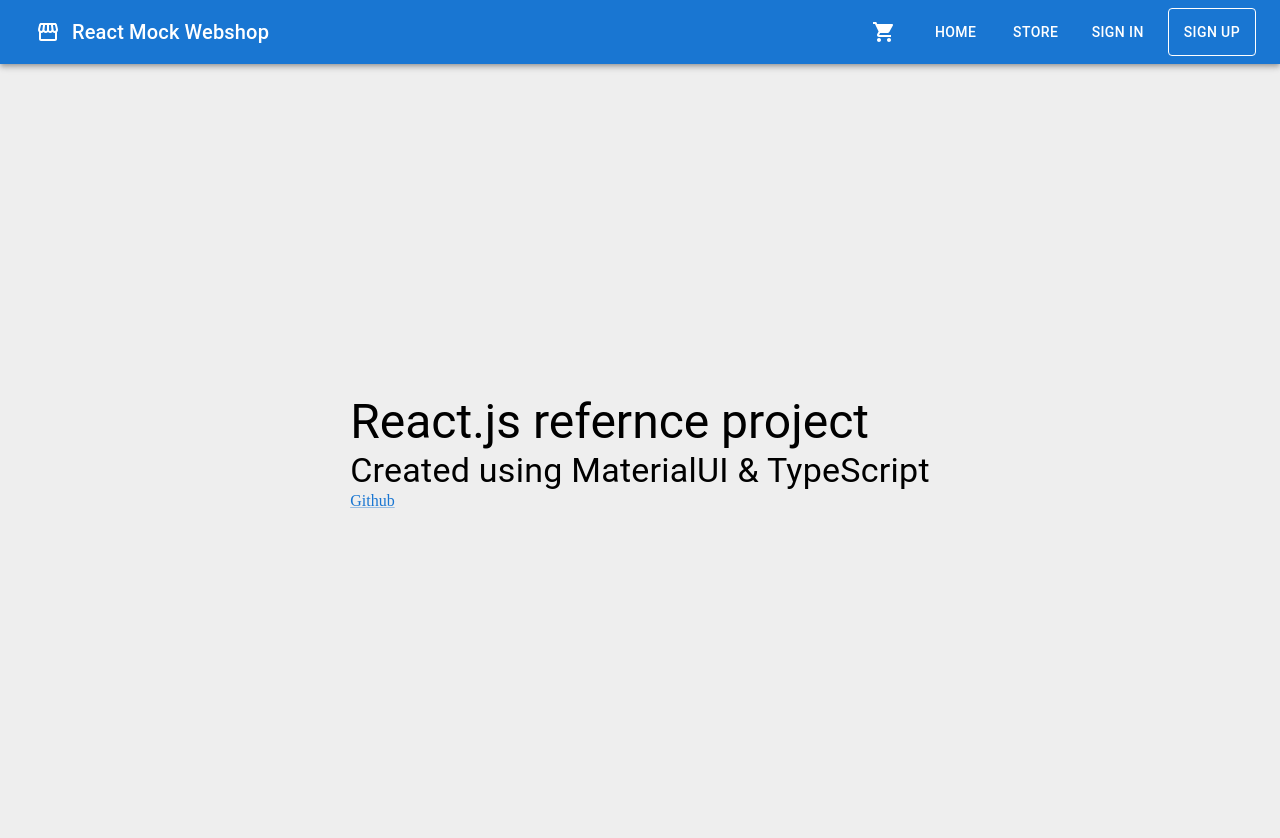
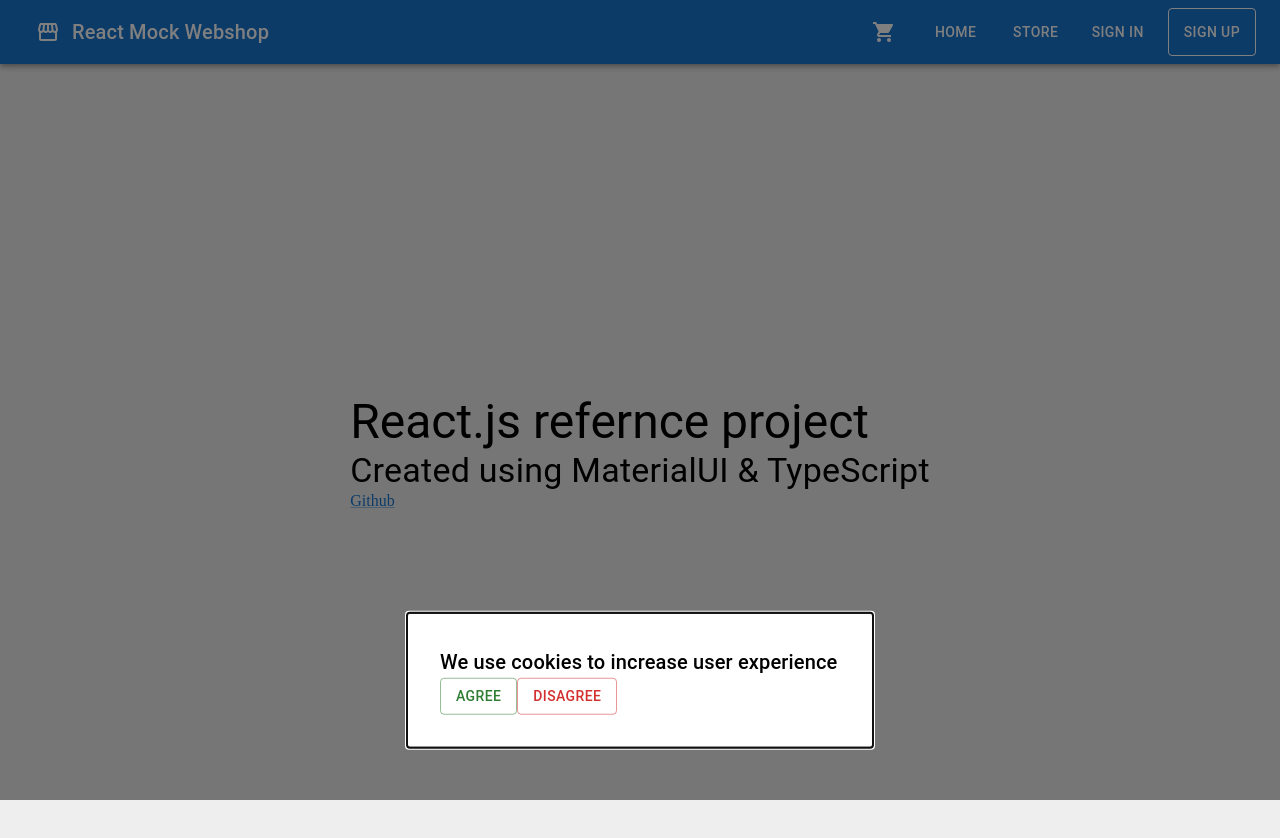
Before and after one commit to ja8mpi/react-mock-webshop, a React (Create React App) app: page / in a window 1280 px wide. Built offline with nearby package versions, Linux system fonts and the light colour scheme; data requests are answered from the project's data file.

Commit message:
Cookie consent works

```diff
--- a/mock/db.json
+++ b/mock/db.json
@@ -124,6 +124,40 @@
         }
       ],
       "price": "377.64"
+    },
+    {
+      "id": "d0965daa-f1cf-49a6-8ac1-375a8d65df93",
+      "userId": 2,
+      "items": [
+        {
+          "id": 2,
+          "quantity": 5
+        },
+        {
+          "id": 1,
+          "quantity": 4
+        }
+      ],
+      "price": "225.85"
+    },
+    {
+      "id": "ff03df72-4556-45fa-9a61-0b1fc06df217",
+      "userId": 1,
+      "items": [
+        {
+          "id": 2,
+          "quantity": 5
+        },
+        {
+          "id": 3,
+          "quantity": 4
+        },
+        {
+          "id": 4,
+          "quantity": 3
+        }
+      ],
+      "price": "261.14"
     }
   ]
 }
--- a/src/App.tsx
+++ b/src/App.tsx
@@ -9,6 +9,8 @@ import { useContext, useEffect, useState } from "react";
 import Profile from "./components/profile/Profile";
 import { Cart } from "./components/cart/Cart";
 import { StoreContextProvider } from "./contexts/StoreContext";
+import { Button, Modal, Typography } from "@mui/material";
+import { Box } from "@mui/system";
 // import { ShopProvider } from "./contexts/ProductsContext";
 
 
@@ -16,11 +18,67 @@ const App = () => {
 
     const isLoggedIn = localStorage.getItem("loggedIn");
 
-    console.log(isLoggedIn)
+    const aggreed = localStorage.getItem("aggreed");
+
+    const [open, setOpen] = useState((aggreed ? false : true));
+
+    const handleOpen = () => setOpen(true);
+    const handleClose = () => setOpen(false);
+
+
+    const style = {
+        position: 'absolute' as 'absolute',
+        top: '85%',
+        left: '50%',
+        transform: 'translate(-50%, -50%)',
+        width: 400,
+        backgroundColor: 'white',
+        border: '2px solid #000',
+        boxShadow: 24,
+        p: 4,
+    };
 
     return (
+
         <AuthContextProvider>
             <StoreContextProvider>
+                <Modal
+                    open={open}
+                    onClose={handleClose}
+                    aria-labelledby="modal-modal-title"
+                    aria-describedby="modal-modal-description"
+                >
+                    <Box
+                        sx={style}
+                    >
+                        <Typography
+                            variant='h6'
+                            component='p'
+                        >
+                            We use cookies to increase user experience
+                        </Typography>
+                        <Button
+                            variant='outlined'
+                            color='success'
+                            onClick={() => {
+                                localStorage.setItem('aggreed', 'true')
+                                handleClose();
+                            }}
+                        >
+                            Agree
+                        </Button>
+                        <Button
+                            variant='outlined'
+                            color='error'
+                            onClick={() => {
+                                localStorage.setItem('aggreed', 'false')
+                                handleClose();
+                            }}
+                        >
+                            Disagree
+                        </Button>
+                    </Box>
+                </Modal>
                 < NavBar />
                 <Routes>
                     <Route path='/'>
@@ -33,6 +91,7 @@ const App = () => {
                         {isLoggedIn && <Route path='profile' element={<Profile />} />}
                     </Route>
                 </Routes>
+
             </StoreContextProvider>
         </AuthContextProvider>
     )
--- a/src/components/profile/Profile.tsx
+++ b/src/components/profile/Profile.tsx
@@ -6,16 +6,13 @@ import { Navigate, Route } from 'react-router-dom';
 
 const Profile = () => {
 
-    const isLoggedIn = true;
-
     const user = JSON.parse(localStorage.getItem('user')!);
 
     const [orders, setOrders] = useState<any>([]);
 
     useEffect(() => {
         const fetchMyData = async () => {
-            const { data } = await axios.get(`http://localhost:5000/orders?userid=${user.id}`)
-
+            const { data } = await axios.get(`http://localhost:5000/orders?userid=${user.id}`);
             if (data) {
                 setOrders(data);
             } else {
@@ -62,6 +59,21 @@ const Profile = () => {
                     >
                         Orders
                     </Typography>
+                    {
+                        !orders ? <Typography variant='h6' component='p'>No orders</Typography>
+                            :
+                            <Stack>
+                                {
+                                    orders.map((order: any) => {
+                                        return (
+                                            <div key={order.id}>
+                                                {order.price}
+                                            </div>
+                                        )
+                                    })
+                                }
+                            </Stack>
+                    }
                 </Container>
             </Stack>
         </Container>
```
